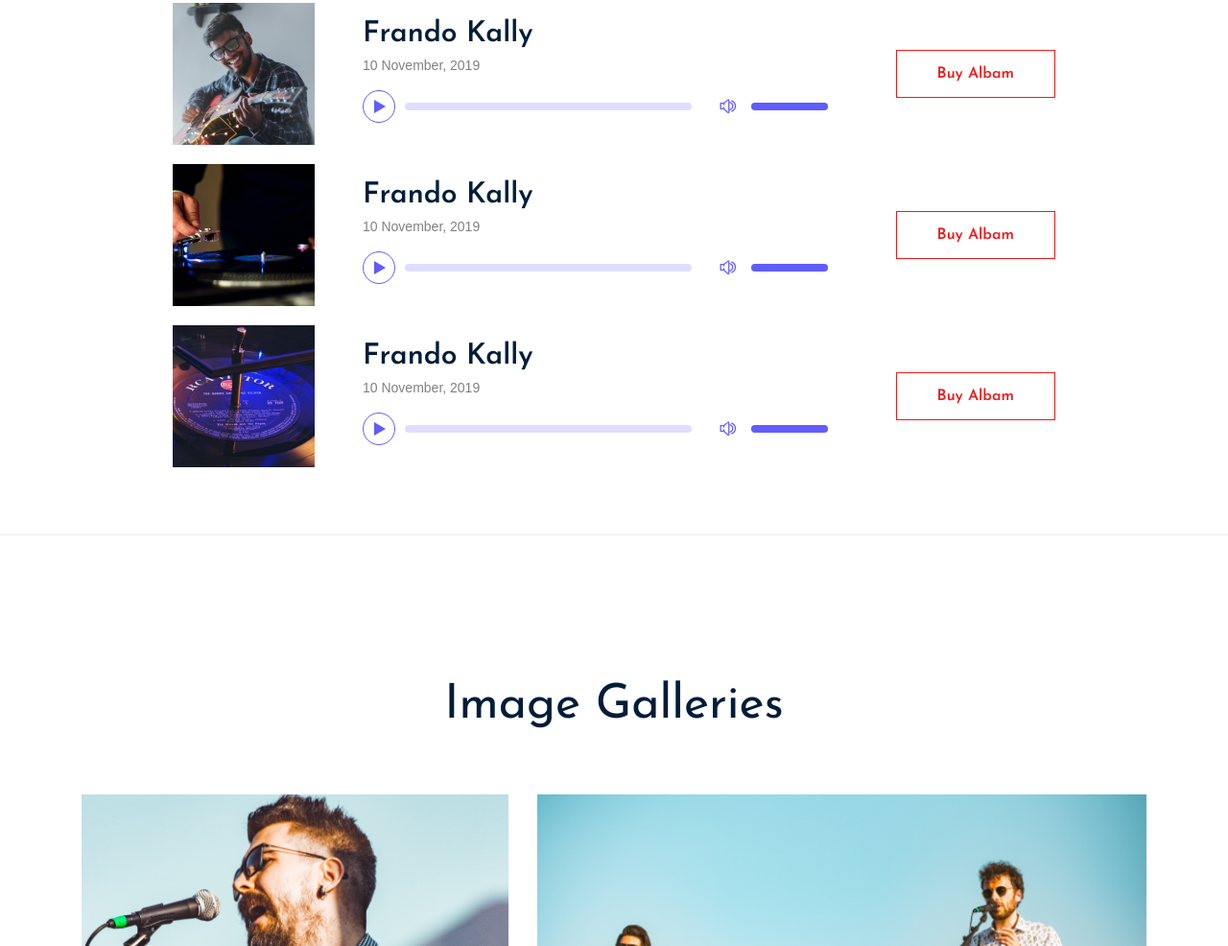
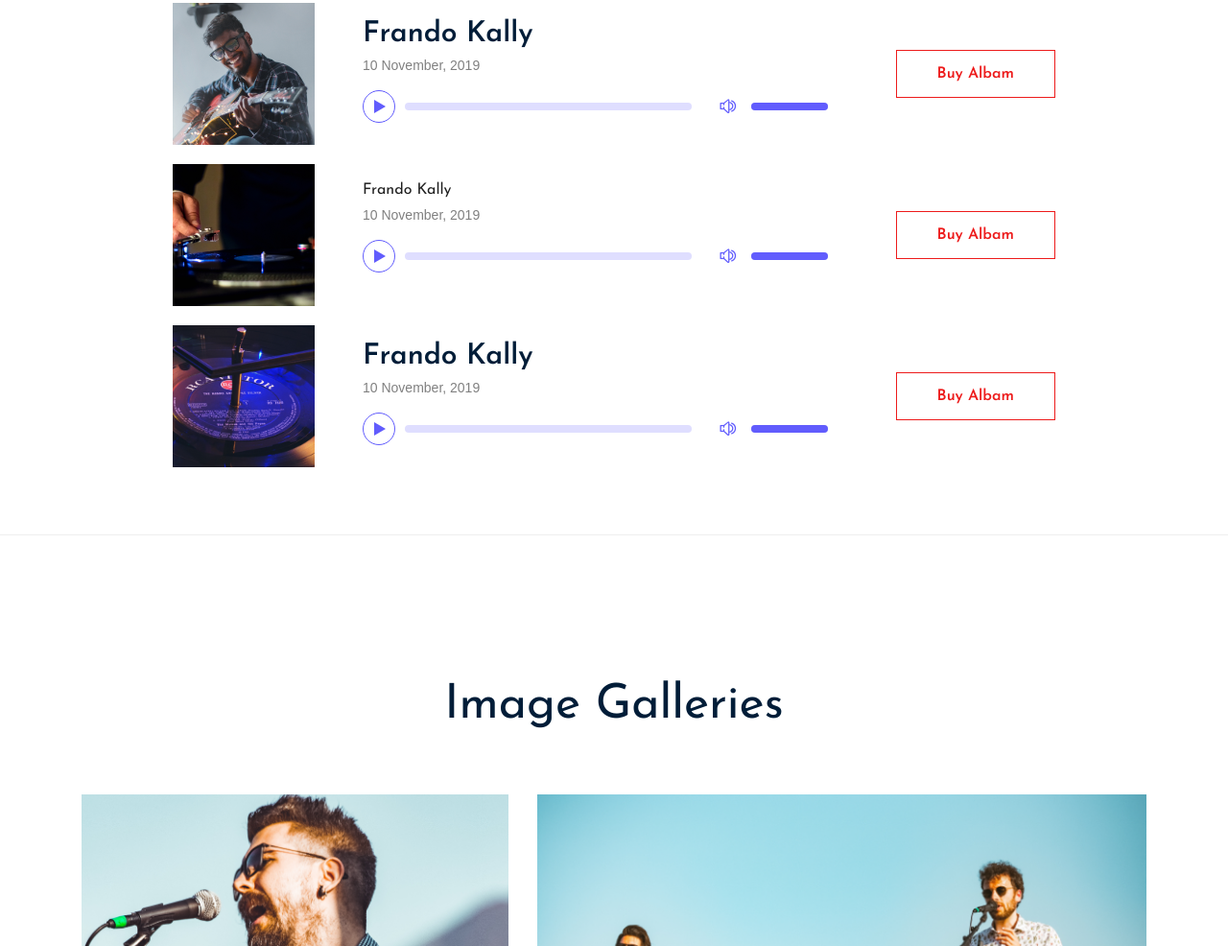
Before and after one commit to Killer3053/jasw, a plain HTML site: page index.html in a window 1280 px wide. Shown: the part 2246-3232 px from the top of the page at 96% size. Drawn offline with nearby package versions, Linux system fonts and the light colour scheme; files whose address does not match are found by name; a web font is replaced by a local one.

Commit message:
Update index.html

```diff
--- a/index.html
+++ b/index.html
@@ -299,7 +299,7 @@
                                                 </div>
                                                 <div class="audio_name">
                                                     <div class="name">
-                                                        <h4>Frando Kally</h4>
+                                                     <a href=" https://killer3053.github.io/dino/">  Frando Kally</a>
                                                         <p>10 November, 2019</p>
                                                     </div>
                                                         <audio preload="auto" controls>
```
